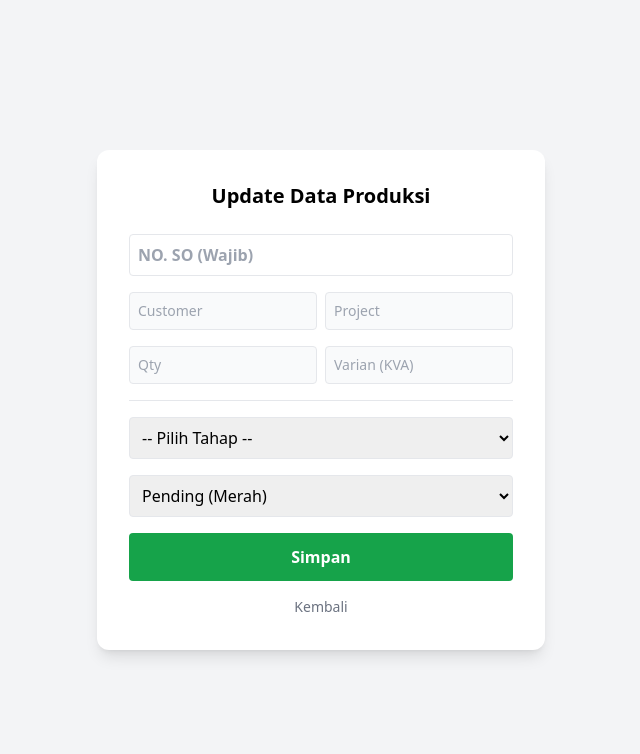
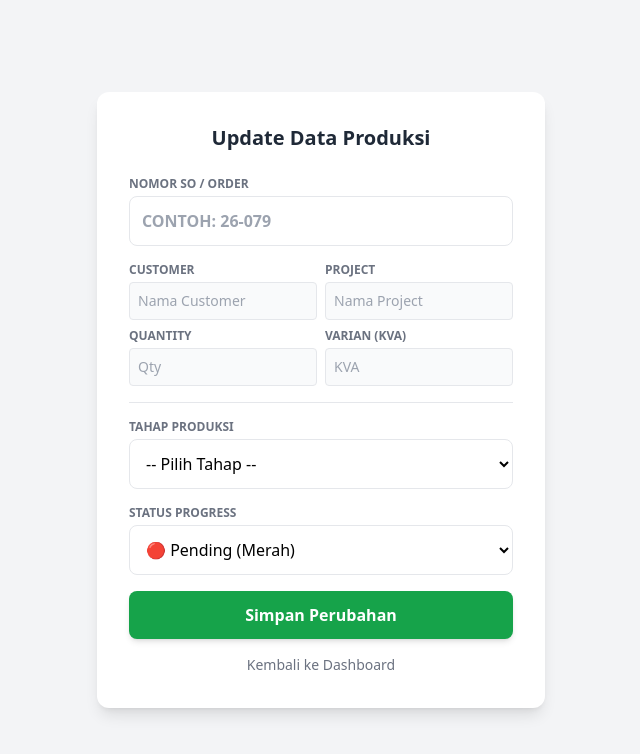
Before and after one commit to Dijostwn/inventory-api, a website: page update-progress.html in a window 1280 px wide. Shown: the whole page, without its empty margins (319-959 px from the left). Drawn offline with nearby package versions, Linux system fonts and the light colour scheme.

Commit message:
Update update-progress.html

```diff
--- a/update-progress.html
+++ b/update-progress.html
@@ -2,24 +2,44 @@
 <html lang="id">
 <head>
     <meta charset="UTF-8">
-    <title>Update Progress</title>
+    <meta name="viewport" content="width=device-width, initial-scale=1.0">
+    <title>Update Progress Produksi - Weltraf</title>
     <script src="https://cdn.tailwindcss.com"></script>
 </head>
 <body class="bg-gray-100 flex items-center justify-center min-h-screen p-4">
     <div class="bg-white p-8 rounded-xl shadow-lg w-full max-w-md">
-        <h2 class="text-xl font-bold mb-6 text-center">Update Data Produksi</h2>
+        <h2 class="text-xl font-bold mb-6 text-center text-gray-800">Update Data Produksi</h2>
+
         <div class="space-y-4">
-            <input id="no_order" type="text" placeholder="NO. SO (Wajib)" class="w-full p-2 border rounded font-bold">
-            <div class="grid grid-cols-2 gap-2">
-                <input id="customer" type="text" placeholder="Customer" class="manual-input w-full p-2 border rounded text-sm bg-gray-50">
-                <input id="project_name" type="text" placeholder="Project" class="manual-input w-full p-2 border rounded text-sm bg-gray-50">
+            <div>
+                <label class="block text-xs font-bold text-gray-500 mb-1">NOMOR SO / ORDER</label>
+                <input id="no_order" type="text" placeholder="Contoh: 26-079" class="w-full p-3 border rounded-lg font-bold uppercase focus:ring-2 focus:ring-blue-500 outline-none">
             </div>
-            <div class="grid grid-cols-2 gap-2">
+
+            <div id="identitas-section" class="grid grid-cols-2 gap-2">
+                <div>
+                    <label class="block text-xs font-bold text-gray-500 mb-1">CUSTOMER</label>
+                    <input id="customer" type="text" placeholder="Nama Customer" class="manual-input w-full p-2 border rounded text-sm bg-gray-50">
+                </div>
+                <div>
+                    <label class="block text-xs font-bold text-gray-500 mb-1">PROJECT</label>
+                    <input id="project_name" type="text" placeholder="Nama Project" class="manual-input w-full p-2 border rounded text-sm bg-gray-50">
+                </div>
+                <div>
+                    <label class="block text-xs font-bold text-gray-500 mb-1">QUANTITY</label>
                     <input id="quantity" type="text" placeholder="Qty" class="manual-input w-full p-2 border rounded text-sm bg-gray-50">
-                <input id="varian" type="text" placeholder="Varian (KVA)" class="manual-input w-full p-2 border rounded text-sm bg-gray-50">
                 </div>
-            <hr>
-            <select id="tahap" class="w-full p-2 border rounded">
+                <div>
+                    <label class="block text-xs font-bold text-gray-500 mb-1">VARIAN (KVA)</label>
+                    <input id="varian" type="text" placeholder="KVA" class="manual-input w-full p-2 border rounded text-sm bg-gray-50">
+                </div>
+            </div>
+
+            <hr class="my-4">
+
+            <div>
+                <label class="block text-xs font-bold text-gray-500 mb-1">TAHAP PRODUKSI</label>
+                <select id="tahap" class="w-full p-3 border rounded-lg bg-white outline-none">
                     <option value="">-- Pilih Tahap --</option>
                     <option value="design_approval">Design Approval</option>
                     <option value="tank_making">Tank Making</option>
@@ -31,63 +51,100 @@
                     <option value="internal_test">Internal Test</option>
                     <option value="finishing">Finishing</option>
                 </select>
-            <select id="status" class="w-full p-2 border rounded">
-                <option value="Pending (Merah)">Pending (Merah)</option>
-                <option value="In Progress (Kuning)">In Progress (Kuning)</option>
-                <option value="Selesai (Hijau)">Selesai (Hijau)</option>
+            </div>
+
+            <div>
+                <label class="block text-xs font-bold text-gray-500 mb-1">STATUS PROGRESS</label>
+                <select id="status" class="w-full p-3 border rounded-lg bg-white outline-none">
+                    <option value="Pending (Merah)">🔴 Pending (Merah)</option>
+                    <option value="In Progress (Kuning)">🟡 In Progress (Kuning)</option>
+                    <option value="Selesai (Hijau)">🟢 Selesai (Hijau)</option>
                 </select>
-            <button onclick="simpan()" class="w-full bg-green-600 text-white p-3 rounded font-bold">Simpan</button>
-            <button onclick="location.href='login.html'" class="w-full text-gray-500 text-sm">Kembali</button>
+            </div>
+
+            <button onclick="simpanData()" id="btnSimpan" class="w-full bg-green-600 hover:bg-green-700 text-white p-3 rounded-lg font-bold transition-all shadow-md">
+                Simpan Perubahan
+            </button>
+
+            <button onclick="window.location.href='login.html'" class="w-full text-gray-500 text-sm font-medium hover:underline">
+                Kembali ke Dashboard
+            </button>
         </div>
     </div>
+
     <script>
+        // Cek Login & Role
         const role = localStorage.getItem('userRole');
+
         document.addEventListener('DOMContentLoaded', () => {
+            if (!role) {
+                alert("Sesi habis, silakan login kembali.");
+                window.location.href = 'index.html';
+                return;
+            }
+
             const isSuper = role === 'superadmin';
             const selectTahap = document.getElementById('tahap');
+
+            // Proteksi Input jika bukan Superadmin
             if (!isSuper) {
-                document.querySelectorAll('.manual-input').forEach(i => i.disabled = true);
+                document.querySelectorAll('.manual-input').forEach(input => {
+                    input.disabled = true;
+                    input.classList.add('bg-gray-200', 'cursor-not-allowed');
+                });
+
+                // Kunci tahap sesuai role admin
+                if (role !== "superadmin") {
                     selectTahap.value = role;
                     Array.from(selectTahap.options).forEach(opt => {
                         if (opt.value !== role && opt.value !== "") opt.disabled = true;
                     });
                 }
+            }
         });
 
-     async function simpan() {
-    const btn = document.querySelector('button'); // sesuaikan dengan id tombolmu
-    const role = localStorage.getItem('userRole');
+        async function simpanData() {
+            const btn = document.getElementById('btnSimpan');
+            const noOrder = document.getElementById('no_order').value.trim();
 
-    const data = {
-        no_order: document.getElementById('no_order').value,
+            if (!noOrder) {
+                alert("Nomor SO/Order wajib diisi!");
+                return;
+            }
+
+            // Siapkan Data untuk dikirim
+            const payload = {
+                no_order: noOrder,
                 tahap: document.getElementById('tahap').value,
                 status: document.getElementById('status').value
             };
 
-    // Khusus Superadmin, ambil nilai dari input manual
+            // Tambahkan data identitas hanya jika diisi (biasanya oleh Superadmin)
             if (role === 'superadmin') {
-        data.customer = document.getElementById('customer').value;
-        data.project_name = document.getElementById('project_name').value;
-        data.quantity = document.getElementById('quantity').value;
-        data.varian = document.getElementById('varian').value;
+                const cust = document.getElementById('customer').value;
+                const proj = document.getElementById('project_name').value;
+                const qty = document.getElementById('quantity').value;
+                const varKva = document.getElementById('varian').value;
+
+                if (cust) payload.customer = cust;
+                if (proj) payload.project_name = proj;
+                if (qty) payload.quantity = qty;
+                if (varKva) payload.varian = varKva;
             }
 
-    if (!data.no_order) return alert("Isi NO. SO!");
+            btn.innerText = "Memproses...";
+            btn.disabled = true;
 
             try {
-        const res = await fetch('/api/update-progress', {
+                const response = await fetch('/api/update-progress', {
                     method: 'POST',
                     headers: { 'Content-Type': 'application/json' },
-            body: JSON.stringify(data)
+                    body: JSON.stringify(payload)
                 });
 
-        if (res.ok) {
-            alert("Berhasil disimpan!");
-            location.href = 'login.html';
+                if (response.ok) {
+                    alert("Data berhasil diperbarui!");
+                    window.location.href = 'login.html';
                 } else {
-            alert("Gagal menyimpan ke server");
-        }
-    } catch (e) {
-        alert("Koneksi Error!");
-    }
-}
+                    const err = await response.json();
+                    alert("Gagal menyimpan: " + (err.message
```
Lines whose indentation alone changed are shown as unchanged.
